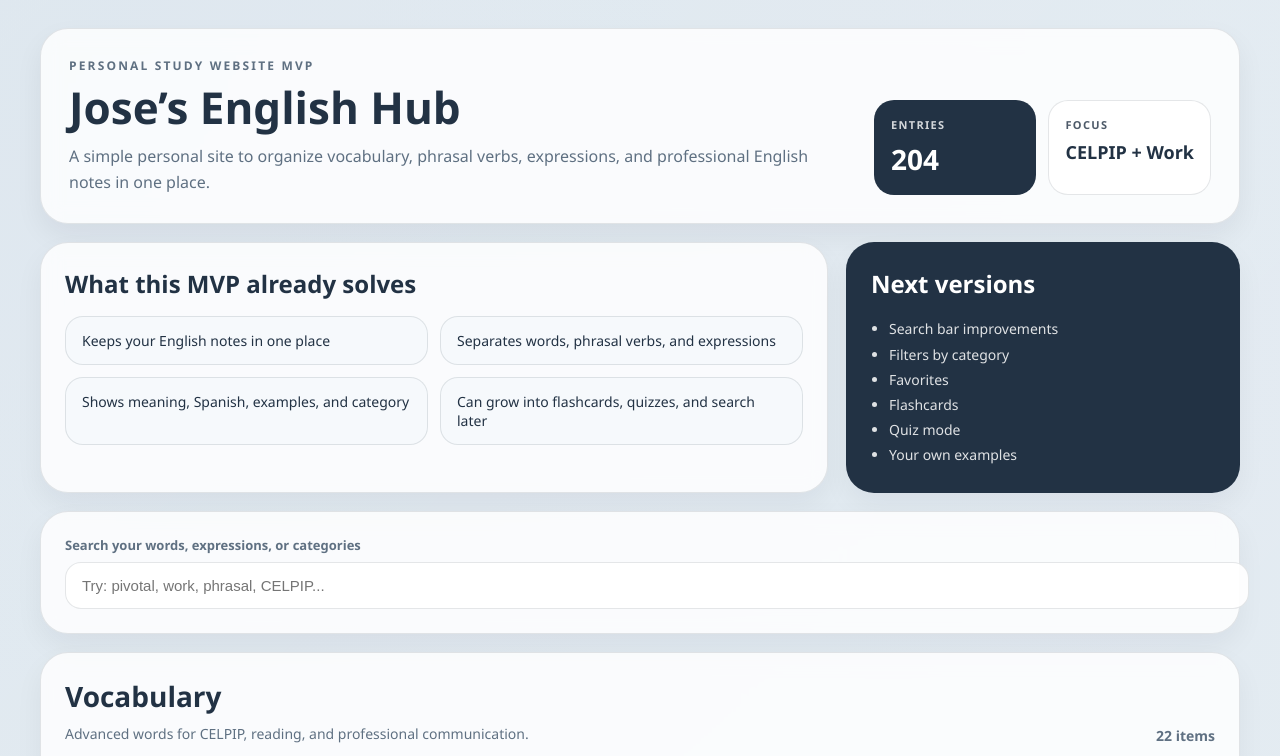
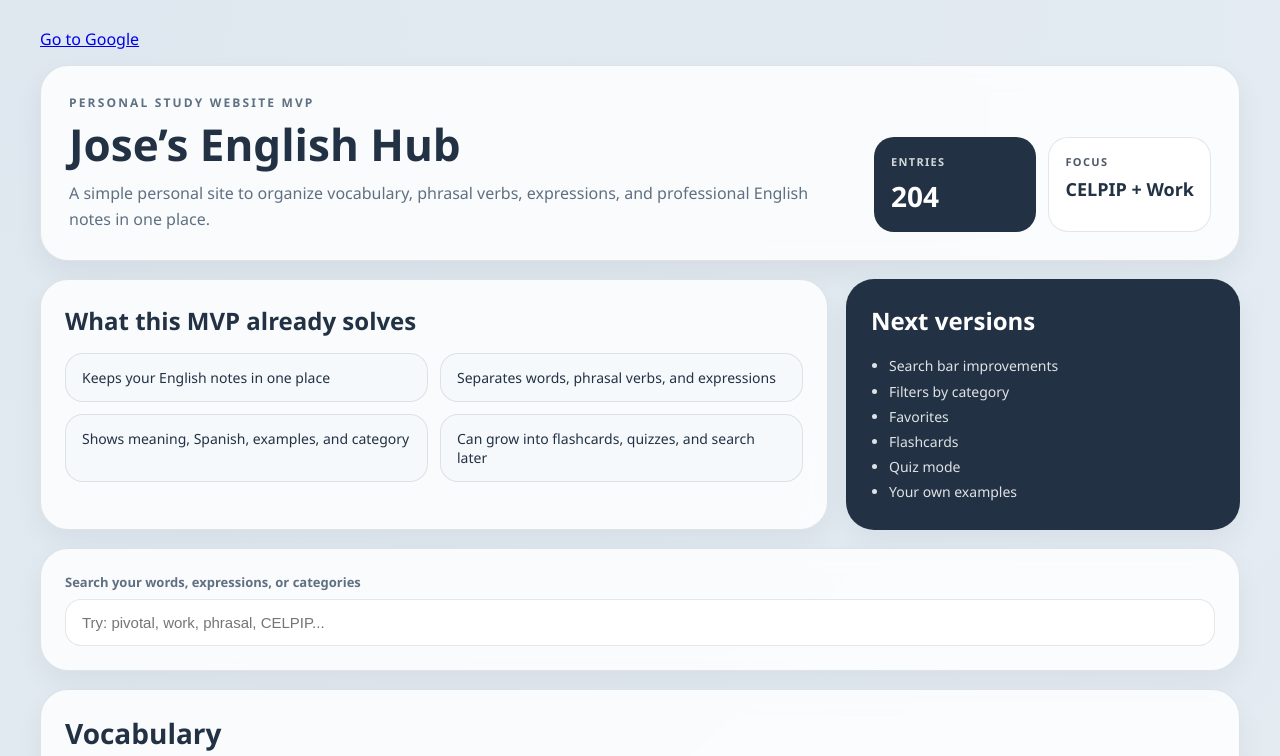
Before and after one commit to joseronster/english-hub, a plain HTML site: page index.html in a window 1280 px wide. Shown: the top 756 px of the page. Drawn offline with Linux system fonts and the light colour scheme.

Commit message:
Update index.html

```diff
--- a/index.html
+++ b/index.html
@@ -16,7 +16,7 @@
       --accent-dark: #223244;
       --soft: #f6f9fc;
     }
-    <a href="https://www.google.ca" target="_blank">Go to Google</a>
+
 
     * { box-sizing: border-box; }
 
@@ -337,6 +337,9 @@ button:hover {
 </head>
 <body>
   <div class="container">
+    <div style="margin-bottom: 15px;">
+  <a href="https://www.google.ca" target="_blank">Go to Google</a>
+</div>
     <section class="hero">
       <div class="hero-top">
         <div>
```
